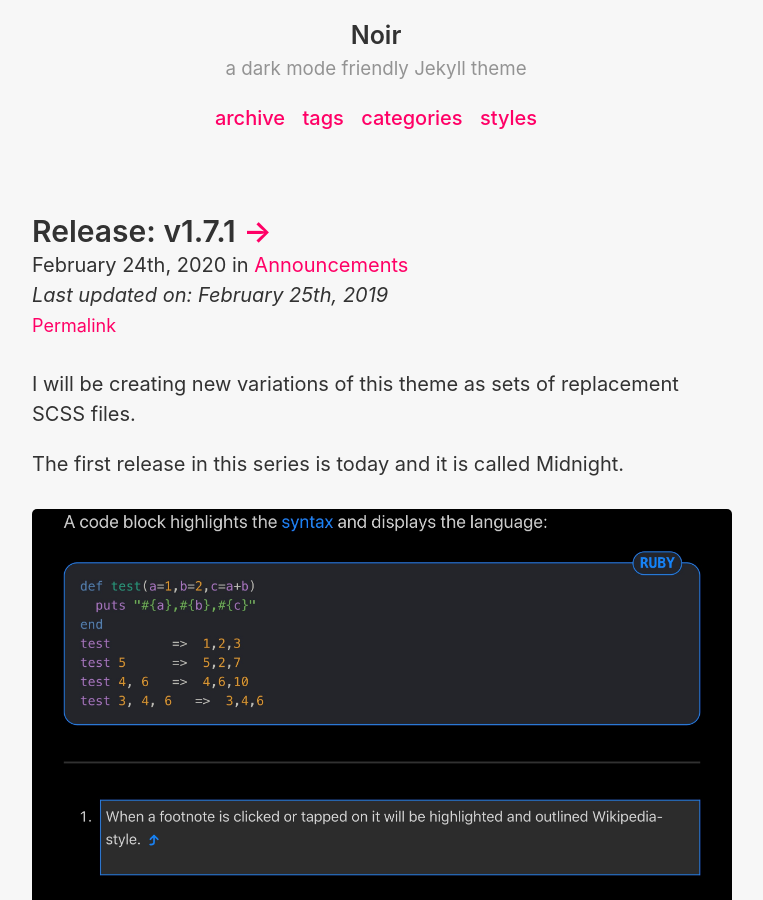
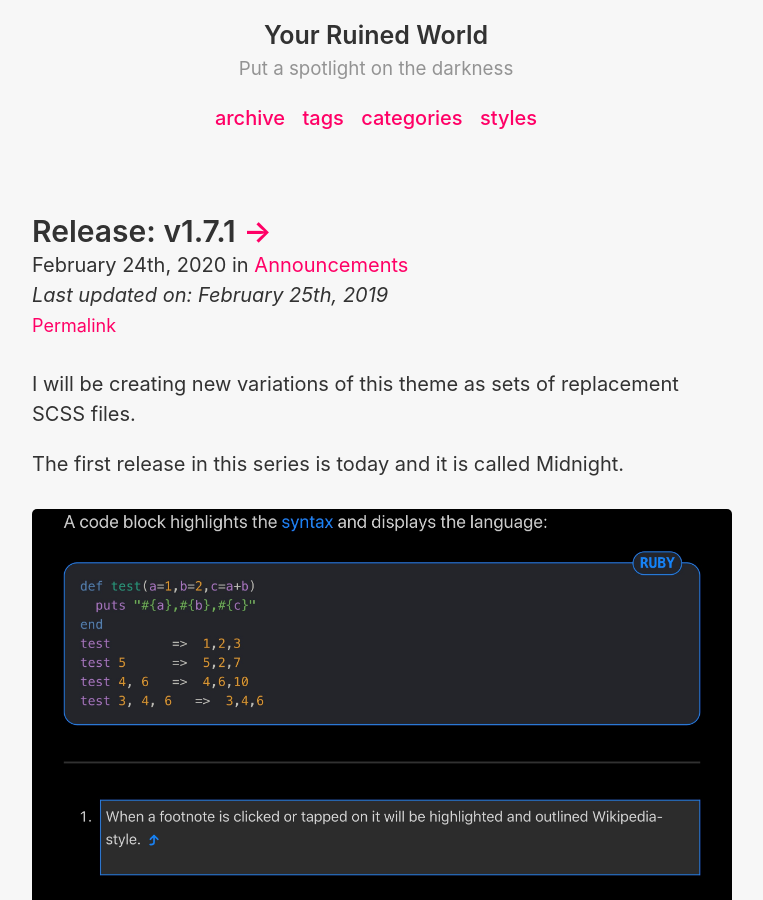
Before and after one commit to YourRuinedWorld/YourRuinedWorld.github.io, a Jekyll site: the page built from index.html, in a window 1280 px wide and 900 px high. Shown: the whole window, without its empty margins (258-1021 px from the left). Built offline with Jekyll 4.4.1, drawn with Linux system fonts in a browser that asks for light colours; the list of posts is cut into pages by our own code.

Commit message:
Configure config for site

```diff
--- a/_config.yml
+++ b/_config.yml
@@ -1,7 +1,7 @@
 # Setup
-title: Noir
-tagline: a dark mode friendly Jekyll theme
-url: https://noir.essentialenemy.com
+title: Your Ruined World
+tagline: Put a spotlight on the darkness
+url: https://yourruinedworld.github.io/
 paginate: 1
 baseurl: ""
 permalink: :title/
@@ -37,9 +37,9 @@ sass:
 
 # Specify the author for blog posts
 author:
-  name: Victor Johnson
-  url: https://twitter.com/essentialenemy
-  email: me@essentialenemy.com
+  name: Jeremy
+  url: https://yourruinedworld.github.io/
+  email: yourruinedworld@gmail.com
 
 # Custom vars
 version: 1.3.0
```
